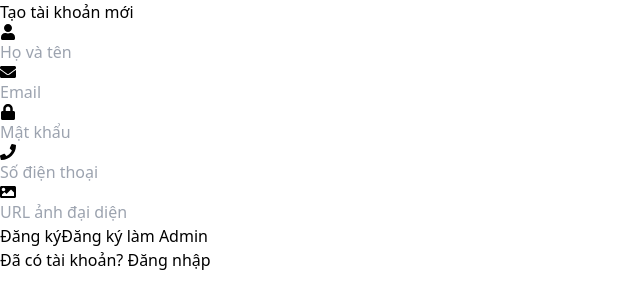
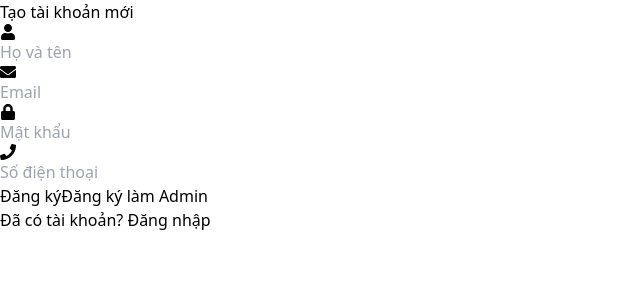
Before and after one commit to MinhNK199/DATN_SU25_THODANITXYZ, a React (Vite) app: page /register in a window 1280 px wide. Shown: the top 308 px of the page, without its empty margins (0-640 px from the left). Built offline with nearby package versions, Linux system fonts and the light colour scheme.

Commit message:
fix đăng ký

```diff
--- a/src/components/Register.tsx
+++ b/src/components/Register.tsx
@@ -7,6 +7,7 @@ import {
   FaPhone,
   FaImage,
 } from "react-icons/fa";
+import axios from "axios";
 
 const Register = () => {
   const [form, setForm] = useState({
@@ -14,7 +15,6 @@ const Register = () => {
     email: "",
     password: "",
     phone: "",
-    avatar: "",
   });
 
   const [error, setError] = useState("");
@@ -27,8 +27,21 @@ const Register = () => {
 
   const handleSubmit = async (e: React.FormEvent) => {
     e.preventDefault();
-    // Xử lý đăng ký người dùng thường
+    try {
+      const res = await axios.post("http://localhost:5000/api/auth/register", form);
+      setSuccess(res.data.message || "Đăng ký thành công!");
+      setTimeout(() => {
+        navigate("/login");
+      },);
+    } catch (err: any) {
+      setError(
+        err.response?.data?.details?.join(", ") ||
+        err.response?.data?.message ||
+        "Đăng ký thất bại!"
+      );
+    }
   };
+
 
   return (
     <div className="min-h-screen flex items-center justify-center bg-gradient-to-r from-purple-100 to-blue-100">
@@ -88,17 +101,6 @@ const Register = () => {
             />
           </div>
 
-          <div className="relative">
-            <FaImage className="absolute left-3 top-3.5 text-gray-400" />
-            <input
-              name="avatar"
-              value={form.avatar}
-              onChange={handleChange}
-              placeholder="URL ảnh đại diện"
-              className="w-full border rounded-md pl-10 pr-3 py-2 focus:outline-none focus:ring-2 focus:ring-blue-400"
-            />
-          </div>
-
           <button
             type="submit"
             className="w-full bg-green-500 hover:bg-green-600 text-white font-semibold py-2 rounded-md"
--- a/src/components/admin/Banner/BannerList.tsx
+++ b/src/components/admin/Banner/BannerList.tsx
@@ -227,7 +227,7 @@ const BannerList: React.FC = () => {
             />
           </Tooltip>
           <Tooltip title="Chỉnh sửa">
-            <Link to={`/admin/banner/edit/${record._id}`}>
+            <Link to={`/admin/banners/edit/${record._id}`}>
               <Button type="primary" icon={<FaEdit />} />
             </Link>
           </Tooltip>
```
